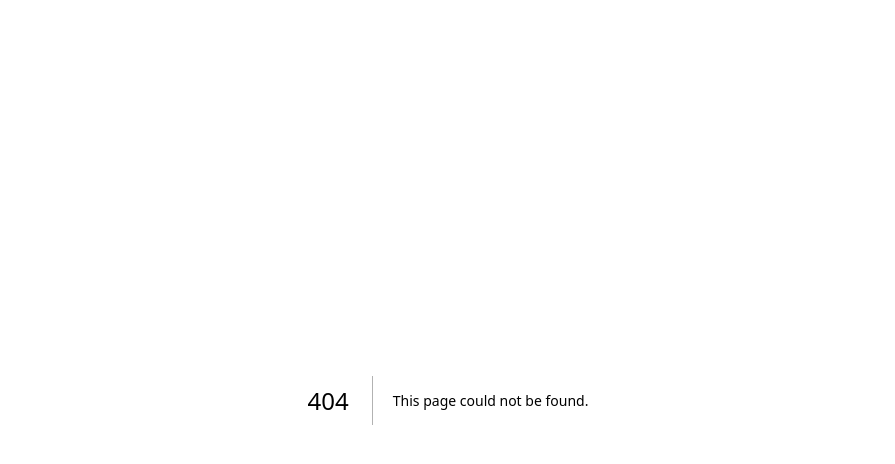
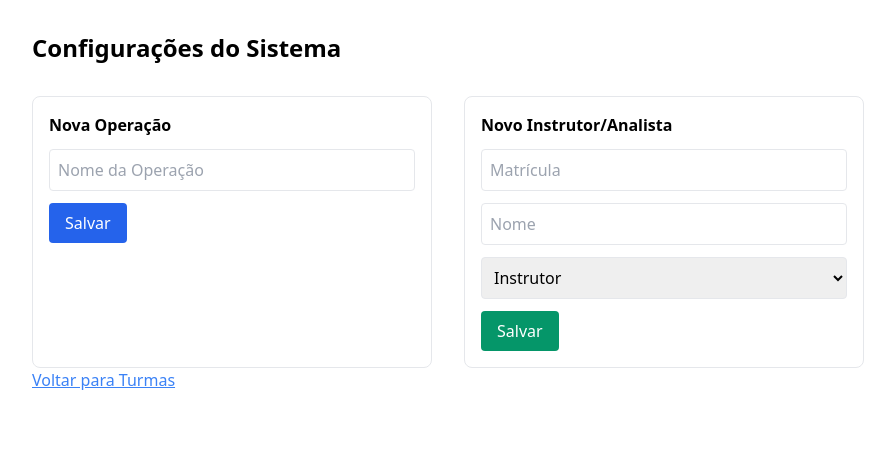
Before and after one commit to Clausouf/presenteismo-app, a Next.js app: page /configuracoes in a window 1280 px wide. Before the commit this address had no page. Shown: the top 464 px of the page, without its empty margins (192-1087 px from the left). Built offline with nearby package versions, Linux system fonts and the light colour scheme; no server answers.

Commit message:
Create page.tsx

```diff
--- /dev/null
+++ b/src/app/configuracoes/page.tsx
@@ -0,0 +1,56 @@
+'use client';
+
+export const runtime = 'edge';
+
+import Link from 'next/link';
+import { supabase } from '@/lib/supabase';
+import { useState } from 'react';
+
+export default function ConfiguracoesPage() {
+  const [novaOperacao, setNovaOperacao] = useState('');
+  const [novoInstrutor, setNovoInstrutor] = useState({ matricula: '', nome: '', cargo: 'Instrutor', operacao: '' });
+
+  async function addOperacao(e: React.FormEvent) {
+    e.preventDefault();
+    await supabase.from('lista_operacoes').insert([{ nome: novaOperacao }]);
+    alert('Operação adicionada!');
+    setNovaOperacao('');
+  }
+
+  async function addInstrutor(e: React.FormEvent) {
+    e.preventDefault();
+    await supabase.from('instrutor_analista').insert([{
+      matricula: novoInstrutor.matricula,
+      nome: novoInstrutor.nome,
+      cargo: novoInstrutor.cargo,
+      nome_operacao: novoInstrutor.operacao
+    }]);
+    alert('Instrutor/Analista adicionado!');
+  }
+
+  return (
+    <div className="p-8 max-w-4xl mx-auto space-y-8">
+      <h1 className="text-2xl font-bold">Configurações do Sistema</h1>
+
+      <div className="grid md:grid-cols-2 gap-8">
+        <form onSubmit={addOperacao} className="p-4 border rounded-lg space-y-3">
+          <h2 className="font-bold">Nova Operação</h2>
+          <input className="w-full border p-2 rounded" placeholder="Nome da Operação" value={novaOperacao} onChange={e => setNovaOperacao(e.target.value)} />
+          <button className="bg-blue-600 text-white px-4 py-2 rounded">Salvar</button>
+        </form>
+
+        <form onSubmit={addInstrutor} className="p-4 border rounded-lg space-y-3">
+          <h2 className="font-bold">Novo Instrutor/Analista</h2>
+          <input className="w-full border p-2 rounded" placeholder="Matrícula" onChange={e => setNovoInstrutor({...novoInstrutor, matricula: e.target.value})} />
+          <input className="w-full border p-2 rounded" placeholder="Nome" onChange={e => setNovoInstrutor({...novoInstrutor, nome: e.target.value})} />
+          <select className="w-full border p-2 rounded" onChange={e => setNovoInstrutor({...novoInstrutor, cargo: e.target.value})}>
+            <option>Instrutor</option>
+            <option>Analista</option>
+          </select>
+          <button className="bg-emerald-600 text-white px-4 py-2 rounded">Salvar</button>
+        </form>
+      </div>
+      <Link href="/turmas" className="text-blue-500 underline">Voltar para Turmas</Link>
+    </div>
+  );
+}
```
